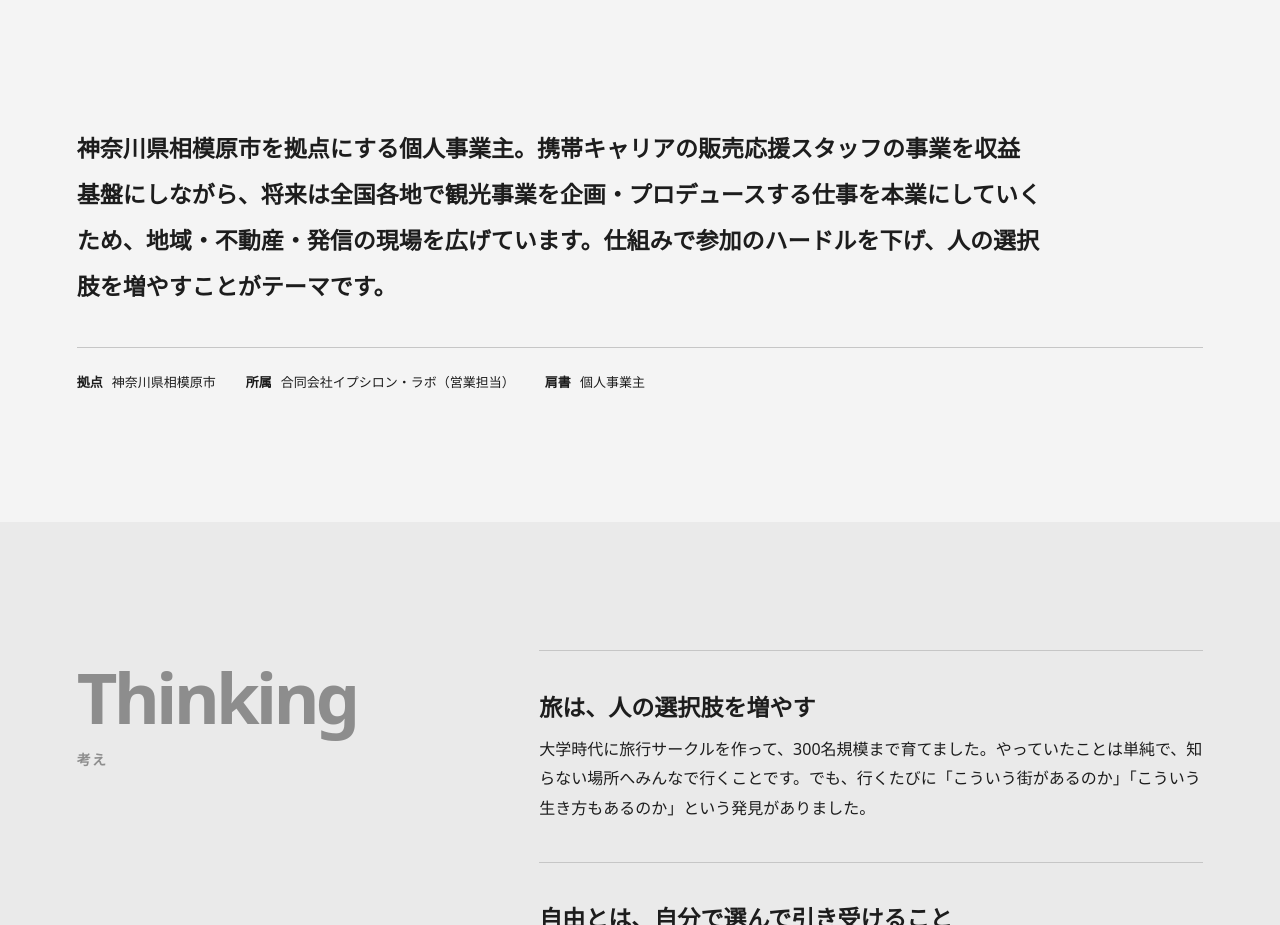
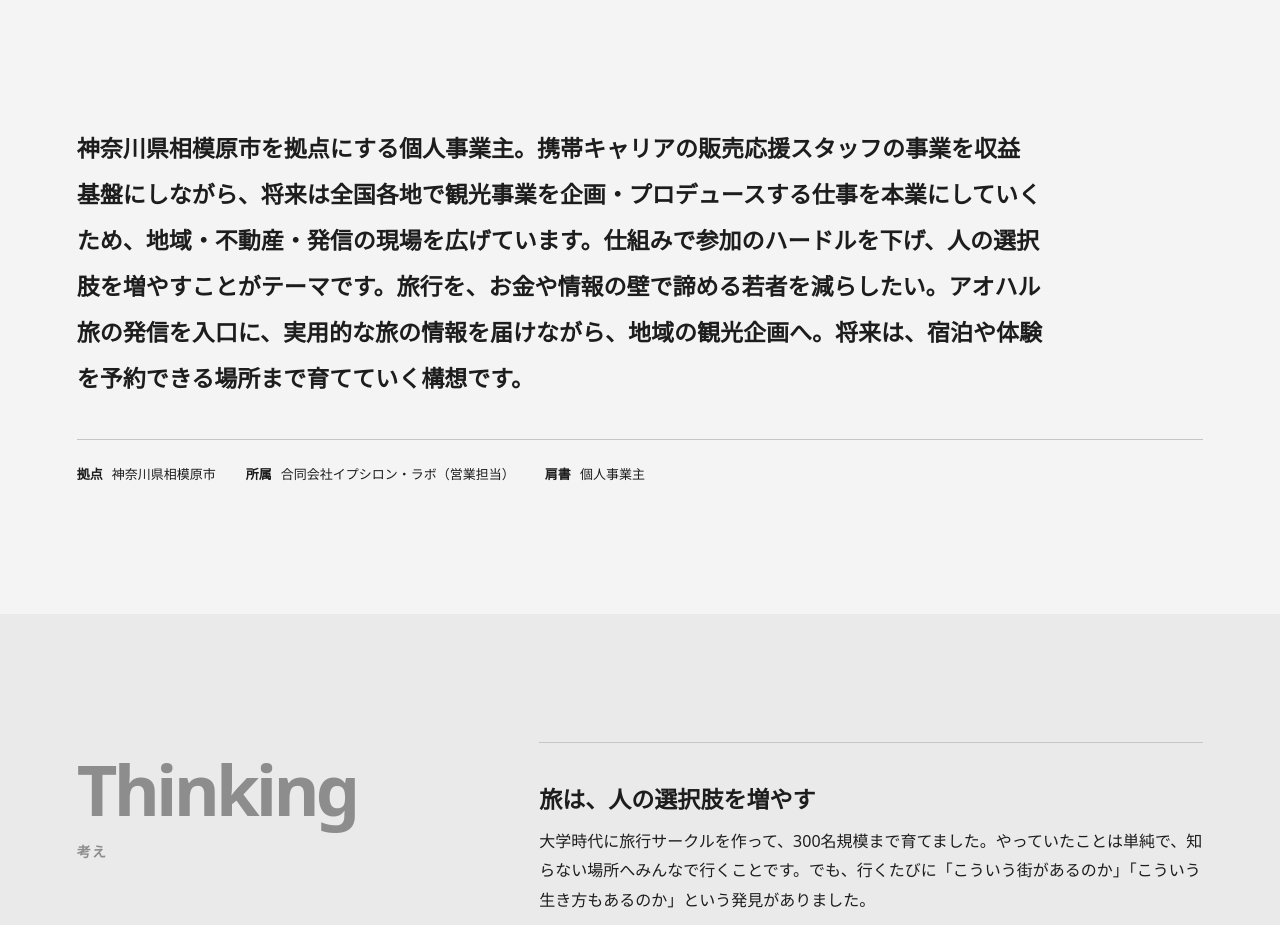
Before and after one commit to take290/take920-site, a plain HTML site: page index.html in a window 1280 px wide. Shown: the part 803-1728 px from the top of the page. Drawn offline with Linux system fonts and the light colour scheme.

Commit message:
Add travel accessibility purpose to intro

```diff
--- a/index.html
+++ b/index.html
@@ -35,7 +35,7 @@
   </div>
 
   <div class="intro layout-width" id="intro">
-    <p class="lead">神奈川県相模原市を拠点にする個人事業主。携帯キャリアの販売応援スタッフの事業を収益基盤にしながら、将来は全国各地で観光事業を企画・プロデュースする仕事を本業にしていくため、地域・不動産・発信の現場を広げています。仕組みで参加のハードルを下げ、人の選択肢を増やすことがテーマです。</p>
+    <p class="lead">神奈川県相模原市を拠点にする個人事業主。携帯キャリアの販売応援スタッフの事業を収益基盤にしながら、将来は全国各地で観光事業を企画・プロデュースする仕事を本業にしていくため、地域・不動産・発信の現場を広げています。仕組みで参加のハードルを下げ、人の選択肢を増やすことがテーマです。旅行を、お金や情報の壁で諦める若者を減らしたい。アオハル旅の発信を入口に、実用的な旅の情報を届けながら、地域の観光企画へ。将来は、宿泊や体験を予約できる場所まで育てていく構想です。</p>
     <dl class="meta">
       <div class="item"><dt>拠点</dt><dd>神奈川県相模原市</dd></div>
       <div class="item"><dt>所属</dt><dd>合同会社イプシロン・ラボ（営業担当）</dd></div>
```
